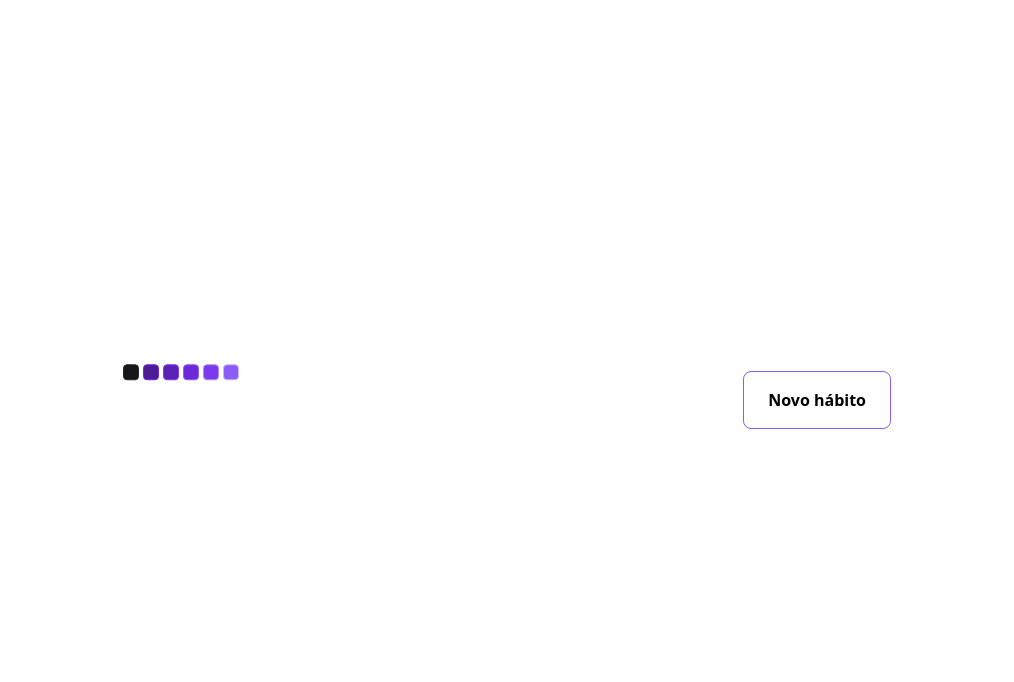
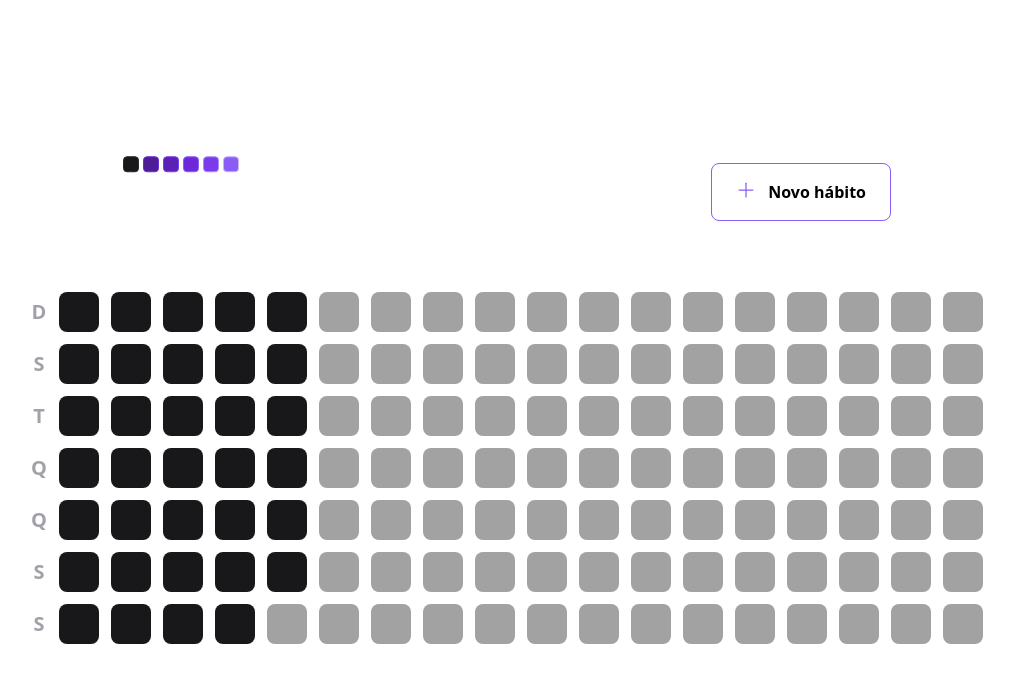
Before and after one commit to viniciuszaninelo/habits, a React (Vite) app in the folder web/: page / in a window 1280 px wide. Shown: the top 682 px of the page, without its empty margins (133-1147 px from the left). Built offline with nearby package versions, Linux system fonts and the light colour scheme.

Commit message:
componentizing elements for the web

```diff
--- a/web/src/App.tsx
+++ b/web/src/App.tsx
@@ -1,24 +1,14 @@
 import './styles/global.css';
+import { Header } from './components/Header';
+import { SummaryTable } from './components/SummaryTable';
 
-import LogoImg from './assets/logo.svg'
 
 export function App() {
   return(
     <div className='w-screen h-screen flex justify-center items-center'>
       <div className='w-full max-w-5xl px-6 flex flex-col gap-16'>
-
-        <div className='w-full max-w-3xl mx-auto flex items-center justify-between'>
-          <img src={LogoImg} alt="logo habits" />
-
-          <button
-            type='button'
-            className='border border-violet-500 font-semibold rounded-lg px-6 py-4'
-          >
-            Novo hábito
-          </button>
-        </div>
-
-
+        <Header />
+        <SummaryTable />
       </div>
     </div>
   )
--- /dev/null
+++ b/web/src/components/HabitDay.tsx
@@ -0,0 +1,9 @@
+
+
+export function HabitDays () {
+  return (
+    <div className="w-10 h-10 bg-zinc-900 borde-2 border-zinc-800 rounded-lg">
+
+    </div>
+  );
+}
--- /dev/null
+++ b/web/src/components/Header.tsx
@@ -0,0 +1,20 @@
+
+import { Plus } from 'phosphor-react'
+import LogoImg from '../assets/logo.svg'
+
+
+export function Header () {
+  return (
+    <div className='w-full max-w-3xl mx-auto flex items-center justify-between'>
+      <img src={LogoImg} alt="logo habits" />
+
+      <button
+        type='button'
+        className='border border-violet-500 font-semibold rounded-lg px-6 py-4 flex center gap-3 hover:border-violet-300'
+      >
+        <Plus size={20} className='text-violet-500'/>
+        Novo hábito
+      </button>
+    </div>
+  )
+}
--- /dev/null
+++ b/web/src/components/SummaryTable.tsx
@@ -0,0 +1,46 @@
+import { generateDatesFromYearBeginning } from "../utils/generate-dates-from-year-beginning";
+import { HabitDays } from "./HabitDay";
+
+const weekDays = [
+  'D',
+  'S',
+  'T',
+  'Q',
+  'Q',
+  'S',
+  'S',
+]
+
+  const summaryDates =generateDatesFromYearBeginning()
+  console.log(summaryDates)
+
+  const minimumSummaryDatesSize = 18 * 7 // 18 weeks
+  const amountOfDaysToFill = minimumSummaryDatesSize - summaryDates.length
+
+export function SummaryTable () {
+  return (
+    <div className="w-full flex">
+
+      <div className="grid grid-rows-7 grid-flow-row gap-3">
+        {weekDays.map((weekDay, i) => {
+          return (
+            <div key={`${weekDay}-${i}`} className="text-zinc-400 text-xl h-10 w-10 font-bold flex items-center justify-center ">
+              {weekDay}
+            </div>
+          );
+        })}
+      </div>
+
+      <div className="grid grid-rows-7 grid-flow-col gap-3">
+        {summaryDates.map(date => {
+          return <HabitDays key={date.toString()}/>
+        })}
+        {amountOfDaysToFill > 0 && Array.from({length: amountOfDaysToFill}).map((_,i) => {
+          return (
+            <div key={i} className="w-10 h-10 bg-zinc-900 borde-2 border-zinc-800 rounded-lg opacity-40 cursor-not-allowed" />
+          )
+        })}
+      </div>
+    </div>
+  );
+}
--- /dev/null
+++ b/web/src/utils/generate-dates-from-year-beginning.ts
@@ -0,0 +1,15 @@
+import dayjs from "dayjs";
+
+export function generateDatesFromYearBeginning() {
+  const firstDayOfTheYear = dayjs().startOf('year')
+  const today = new Date()
+
+  const dates = []
+  let compareDate = firstDayOfTheYear
+
+  while (compareDate.isBefore(today)) {
+    dates.push(compareDate.toDate())
+    compareDate = compareDate.add(1,'day')
+  }
+  return dates
+}
```
